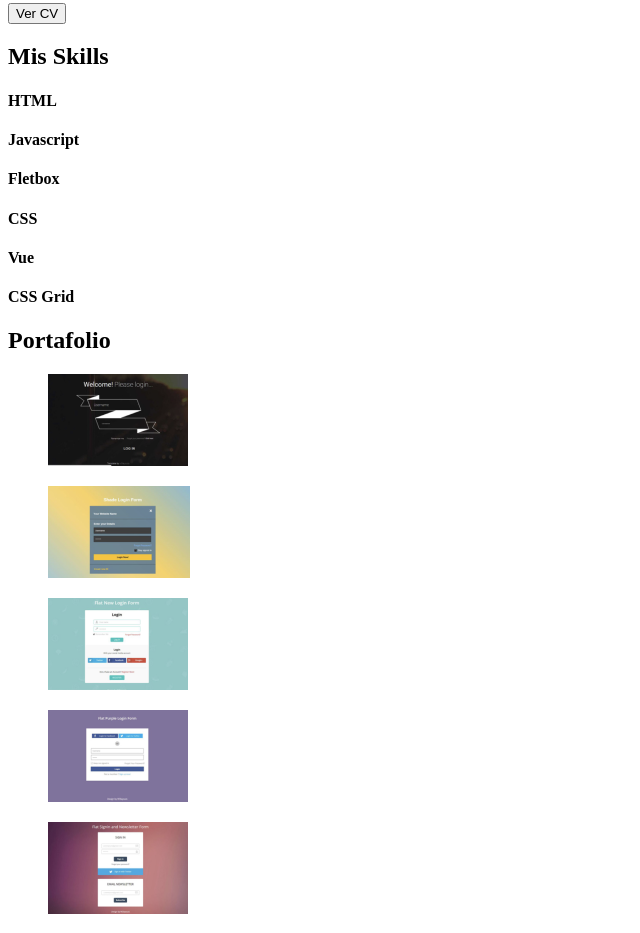
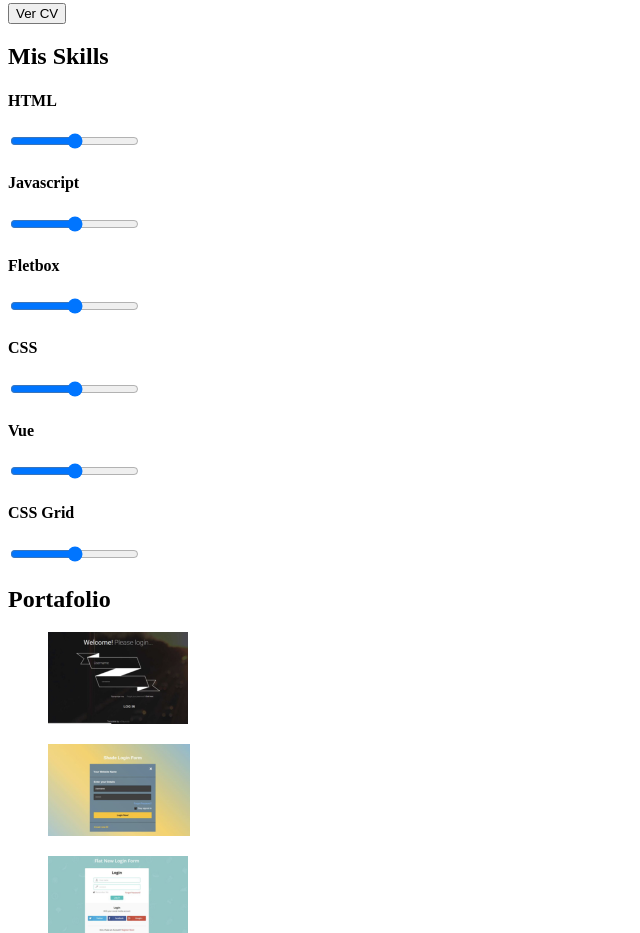
Before and after one commit to javiando/hackaton3, a plain HTML site: page index.html in a window 1280 px wide. Shown: the part 813-1746 px from the top of the page, without its empty margins (0-640 px from the left). Drawn offline with Linux system fonts and the light colour scheme.

Commit message:
Culminacion etiqueta index.html

```diff
--- a/index.html
+++ b/index.html
@@ -4,10 +4,11 @@
     <meta charset="UTF-8" />
     <meta name="viewport" content="width=device-width, initial-scale=1.0" />
     <title>Proyecto 1</title>
+    <link rel="stylesheet" href="./styles/main.css">
   </head>
   <body>
     <main>
-      <section>
+      <section class="intro">
         <h1>Pachaqtec</h1>
         <h2>Hola, mi nombre es Lucio Javier Chuchon Solano</h2>
         <figure>
@@ -39,27 +40,39 @@
         <h2>Mis Skills</h2>
         <div>
           <h4>HTML</h4>
-          <div></div>
+          <div>
+            <input type="range" min="5" max="10" step="0.01">
+          </div>
         </div>
         <div>
           <h4>Javascript</h4>
-          <div></div>
+          <div>
+            <input type="range" min="5" max="10" step="0.01">
+          </div>
         </div>
         <div>
           <h4>Fletbox</h4>
-          <div></div>
+          <div>
+            <input type="range" min="5" max="10" step="0.01">
+          </div>
         </div>
         <div>
           <h4>CSS</h4>
-          <div></div>
+          <div>
+            <input type="range" min="5" max="10" step="0.01">
+          </div>
         </div>
         <div>
           <h4>Vue</h4>
-          <div></div>
+          <div>
+            <input type="range" min="5" max="10" step="0.01">
+          </div>
         </div>
         <div>
           <h4>CSS Grid</h4>
-          <div></div>
+          <div>
+            <input type="range" min="5" max="10" step="0.01">
+          </div>
         </div>
       </section>
       <section>
```
